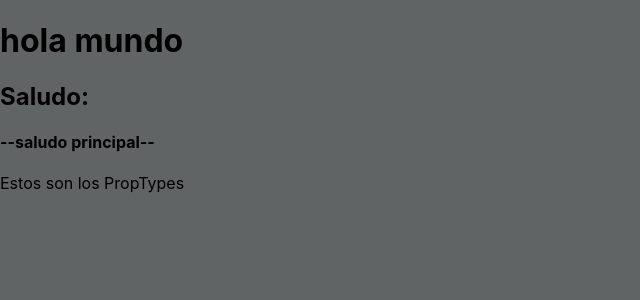
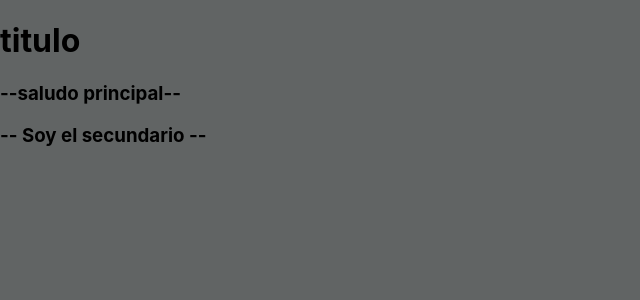
Before and after one commit to emanuelhardwell/react-data, a React (Create React App) app: page / in a window 1280 px wide. Shown: the top 300 px of the page, without its empty margins (0-640 px from the left). Built offline with nearby package versions, Linux system fonts and the light colour scheme.

Commit message:
Se crearon los defaultProps para asignarle los valores por defecto a una variable

```diff
--- /dev/null
+++ b/src/AppDefaultProps.js
@@ -0,0 +1,22 @@
+import React from "react";
+import PropTypes from "prop-types";
+
+const AppDefaultProps = ({ saludo = "soy secundario", secundario="" }) => {
+  return (
+    <div>
+      <h1> titulo </h1>
+      <h3> --{saludo}-- </h3>
+      <h3> -- {secundario} -- </h3>
+    </div>
+  );
+};
+
+AppDefaultProps.propTypes = {
+  saludo: PropTypes.string.isRequired,
+};
+
+AppDefaultProps.defaultProps = {
+  secundario: "Soy el secundario",
+};
+
+export default AppDefaultProps;
--- a/src/index.js
+++ b/src/index.js
@@ -1,8 +1,9 @@
 import React from "react";
 import ReactDOM from "react-dom/client";
-import AppPropTypes from "./AppPropTypes";
+import AppDefaultProps from "./AppDefaultProps";
+// import AppPropTypes from "./AppPropTypes";
 import "./index.css";
 // import App from "./App";
 
 const root = ReactDOM.createRoot(document.getElementById("root"));
-root.render(<AppPropTypes saludo="saludo principal" />);
+root.render(<AppDefaultProps saludo="saludo principal" />);
```
